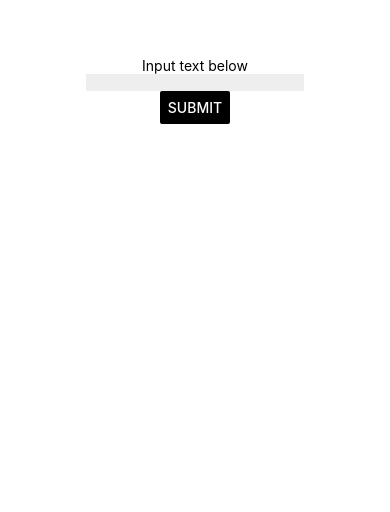
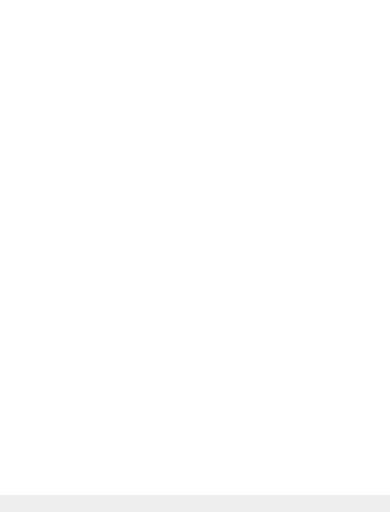
Before and after one commit to codebam/react-native-app, a React Native app: screen / in a window 390 px wide. Shown: the part 332-844 px from the top of the page. Built offline with nearby package versions, Linux system fonts and the light colour scheme.

Commit message:
move input box to the bottom

```diff
--- a/App.js
+++ b/App.js
@@ -6,13 +6,12 @@ export default function App() {
 	const [textInput, setTextInput] = React.useState("");
 	return (
 		<View style={styles.container}>
-			<Text>Input text below</Text>
+			<div style={styles.output_container}></div>
 			<TextInput
 				value={textInput}
-				onChange={setTextInput}
+				onChangeText={setTextInput}
 				style={styles.input}
 			/>
-			<Button title="submit" color="#000" />
 			<StatusBar style="auto" />
 		</View>
 	);
@@ -21,6 +20,10 @@ export default function App() {
 const styles = StyleSheet.create({
 	input: {
 		backgroundColor: "#eee",
+		width: "100%",
+	},
+	output_container: {
+		flex: 1,
 	},
 	container: {
 		flex: 1,
```
